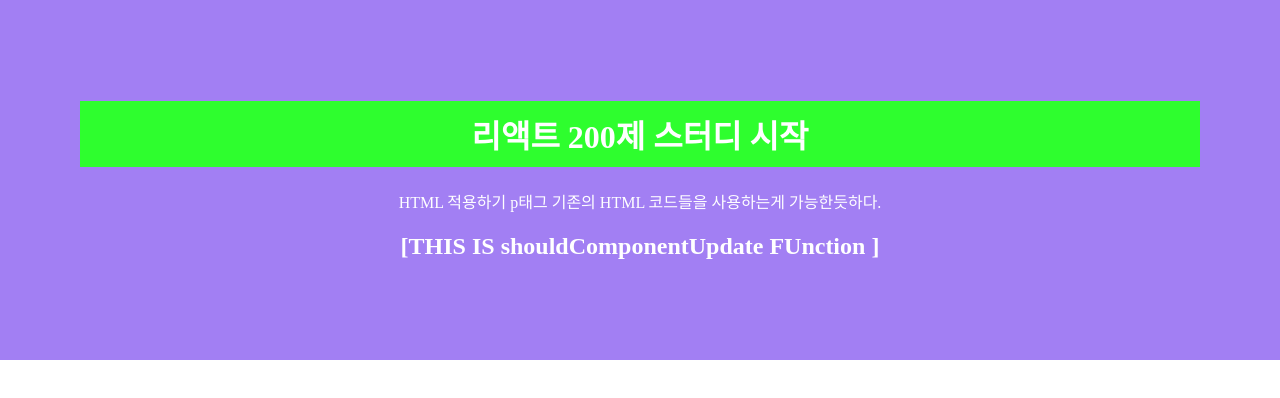
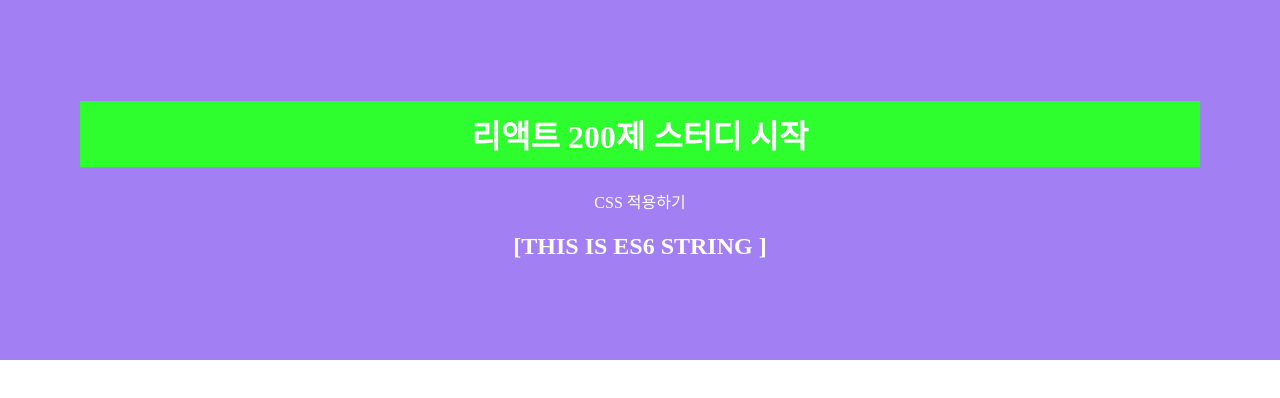
Before and after one commit to writingdeveloper/React.js-200-examples, a React (Create React App) app in the folder client/: page / in a window 1280 px wide. Shown: the top 398 px of the page. Built offline with nearby package versions, Linux system fonts and the light colour scheme.

Commit message:
Es6 탬플릿 문자열
- Es6 탬플릿 문자열

```diff
--- a/client/src/App.js
+++ b/client/src/App.js
@@ -1,15 +1,13 @@
 import React from 'react';
 import './App.css';
-import LifecycleEx from './R008_LifecycleEx'
+import Es6 from './R009_Es6'
 
 function App() {
   return (
     <div>
       <h1>리액트 200제 스터디 시작</h1>
-      <p>HTML 적용하기 p태그 기존의 HTML 코드들을 사용하는게 가능한듯하다.</p>
-      <LifecycleEx
-        prop_value = 'FromApp.js'
-        />
+      <p>CSS 적용하기</p>
+      <Es6/>
     </div>
   );
 }
--- /dev/null
+++ b/client/src/R009_Es6.js
@@ -0,0 +1,33 @@
+import React, { Component } from 'react';
+
+class R009_Es6 extends Component {
+
+    constructor(props){
+        super(props);
+        this.state = {};
+    }
+
+    componentDidMount(){
+        var jsString1 = '자바스크립트'
+        var jsString2 = '입니다\n다음 줄입니다.'
+        console.log(jsString1+' 문자열'+jsString2+'~');
+
+        var Es6String1 = 'ES6'
+        var Es6String2 = '입니다'
+        console.log(`${Es6String1} 문자열${Es6String2} !!
+____다음 줄 입니다`);
+
+        var LongString = "ES6에 추가된 String 함수들입니다.";
+        console.log('startsWith : ' + LongString.startsWith('ES6에 추가'));
+        console.log('endsWith : ' + LongString.endsWith('함수들입니다.'));
+        console.log('includes : '+ LongString.includes('추가된 String'));
+    }
+
+    render(){
+        return (
+            <h2>[THIS IS ES6 STRING ]</h2>
+        )
+    }
+}
+
+export default R009_Es6;
```
